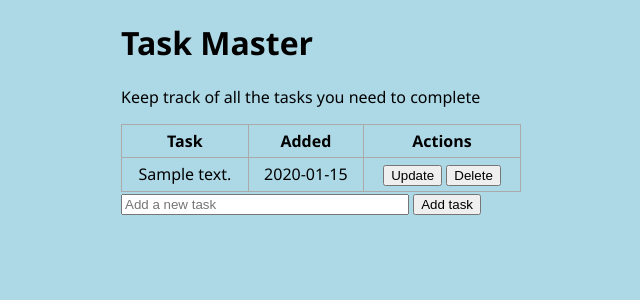
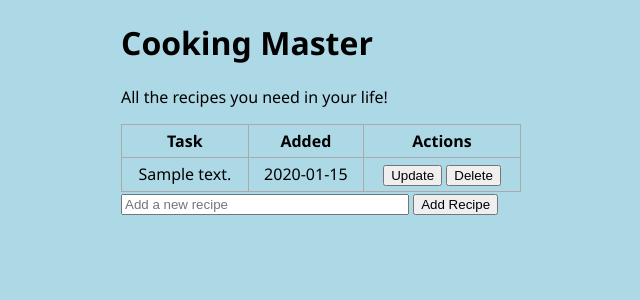
Before and after one commit to lochhonest/Infrastructure-as-Code, a Python web app: template Templates/index.html in a window 1280 px wide. Shown: the top 300 px of the page, without its empty margins (319-959 px from the left). Run offline with Jinja, Linux system fonts and the light colour scheme; the template is opened without the code that fills it: most values are stand-ins (such as "Sample title", 1, 10 or a date in 2020).

Commit message:
Update index.html

```diff
--- a/Templates/index.html
+++ b/Templates/index.html
@@ -2,8 +2,8 @@
 
 {% block body %}
 <div class="content">
-    <h1>Task Master</h1>
-    <p>Keep track of all the tasks you need to complete</p>
+    <h1>Cooking Master</h1>
+    <p>All the recipes you need in your life!</p>
     <table>
         <tr>
             <th>Task</th>
@@ -24,8 +24,8 @@
 
     </table>
     <form action="/" method="POST">
-        <input type="text" name="content" id="content" placeholder="Add a new task" required>
-        <input type="submit" value="Add task">
+        <input type="text" name="content" id="content" placeholder="Add a new recipe" required>
+        <input type="submit" value="Add Recipe">
     </form>
 </div>
 {% endblock %}
```
